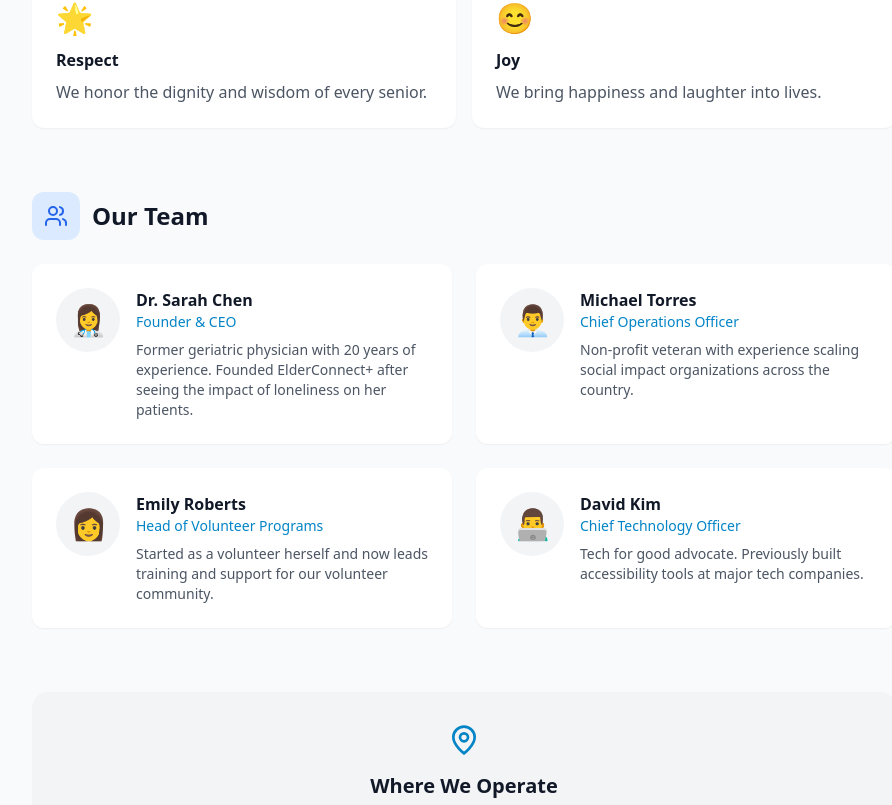
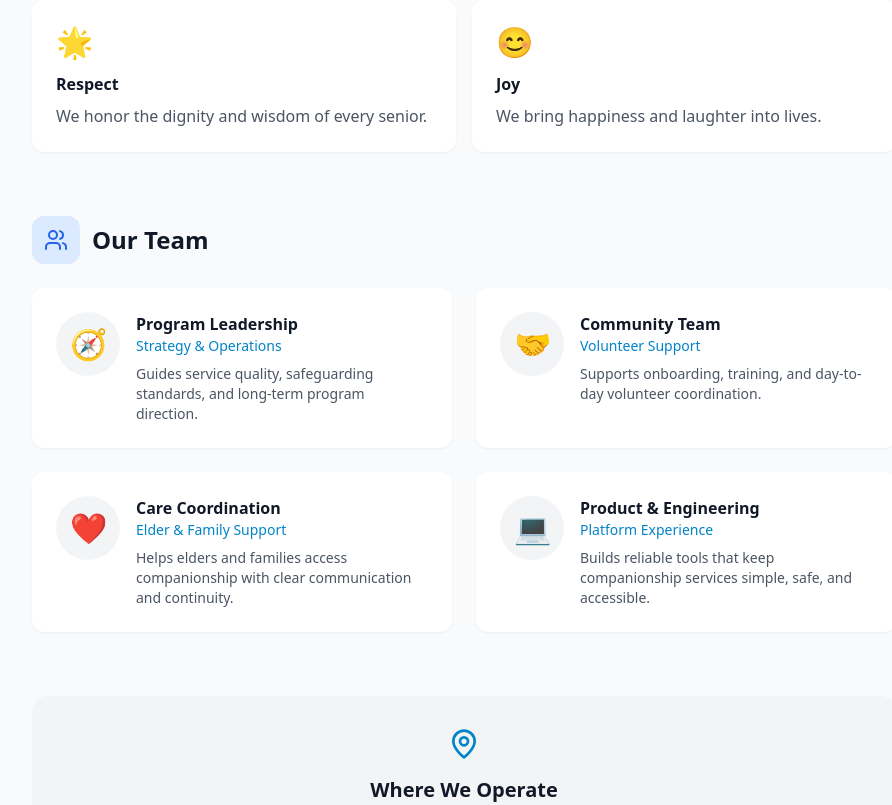
Before and after one commit to scorpionsPD/ElderConnect-, a Next.js app in the folder admin/: page /about in a window 1280 px wide. Shown: the part 1737-2542 px from the top of the page, without its empty margins (176-1068 px from the left). Built offline with nearby package versions, Linux system fonts and the light colour scheme; no server answers.

Commit message:
Finalize launch-safe public copy and remove unverifiable social proof

```diff
--- a/admin/src/pages/about.tsx
+++ b/admin/src/pages/about.tsx
@@ -7,28 +7,28 @@ import PublicLayout from '@/components/PublicLayout';
 
 const team = [
   {
-    name: 'Dr. Sarah Chen',
-    role: 'Founder & CEO',
-    bio: 'Former geriatric physician with 20 years of experience. Founded ElderConnect+ after seeing the impact of loneliness on her patients.',
-    avatar: '👩‍⚕️',
+    name: 'Program Leadership',
+    role: 'Strategy & Operations',
+    bio: 'Guides service quality, safeguarding standards, and long-term program direction.',
+    avatar: '🧭',
   },
   {
-    name: 'Michael Torres',
-    role: 'Chief Operations Officer',
-    bio: 'Non-profit veteran with experience scaling social impact organizations across the country.',
-    avatar: '👨‍💼',
+    name: 'Community Team',
+    role: 'Volunteer Support',
+    bio: 'Supports onboarding, training, and day-to-day volunteer coordination.',
+    avatar: '🤝',
   },
   {
-    name: 'Emily Roberts',
-    role: 'Head of Volunteer Programs',
-    bio: 'Started as a volunteer herself and now leads training and support for our volunteer community.',
-    avatar: '👩',
+    name: 'Care Coordination',
+    role: 'Elder & Family Support',
+    bio: 'Helps elders and families access companionship with clear communication and continuity.',
+    avatar: '❤️',
   },
   {
-    name: 'David Kim',
-    role: 'Chief Technology Officer',
-    bio: 'Tech for good advocate. Previously built accessibility tools at major tech companies.',
-    avatar: '👨‍💻',
+    name: 'Product & Engineering',
+    role: 'Platform Experience',
+    bio: 'Builds reliable tools that keep companionship services simple, safe, and accessible.',
+    avatar: '💻',
   },
 ];
 
@@ -71,11 +71,11 @@ export default function AboutPage() {
           <div className="prose prose-lg text-gray-600 space-y-4">
             <p>
               ElderConnect+ was born from a simple observation: too many seniors spend their days
-              alone, without meaningful human connection. Our founder, Dr. Sarah Chen, saw this
-              firsthand during her 20 years as a geriatric physician.
+              alone, without meaningful human connection. Our team saw this need firsthand
+              through community support work and local care experiences.
             </p>
             <p>
-              In 2020, she decided to do something about it. What started with 10 volunteers
+              In 2020, we decided to do something about it. What started with a small group of volunteers
               visiting seniors in Edinburgh has grown into a community effort spanning towns and cities across the UK.
             </p>
           </div>
--- a/admin/src/pages/faq.tsx
+++ b/admin/src/pages/faq.tsx
@@ -9,7 +9,7 @@ const faqs = {
   elders: [
     {
       question: 'Is ElderConnect+ really free?',
-      answer: 'Yes! ElderConnect+ is 100% free for seniors and their families. We are a non-profit organization funded by donations and grants.',
+      answer: 'ElderConnect+ currently provides core companionship support at no cost to elders and families.',
     },
     {
       question: 'How do I get matched with a volunteer?',
--- a/admin/src/pages/welcome.tsx
+++ b/admin/src/pages/welcome.tsx
@@ -22,8 +22,7 @@ import {
   Gift,
   ArrowRight,
   Menu,
-  X,
-  Quote
+  X
 } from 'lucide-react';
 import Button from '@/components/Button';
 
@@ -61,28 +60,6 @@ const activities = [
   { icon: BookOpen, label: 'Reading Together', color: 'bg-blue-100 text-blue-600' },
   { icon: Music, label: 'Music & Singing', color: 'bg-purple-100 text-purple-600' },
   { icon: Gamepad2, label: 'Games & Puzzles', color: 'bg-green-100 text-green-600' },
-];
-
-// Testimonials
-const testimonials = [
-  {
-    quote: "ElderConnect+ gave me back my sense of purpose. My volunteer Sarah visits every week, and we've become true friends.",
-    name: "Margaret, 78",
-    role: "Elder Member",
-    avatar: "👵",
-  },
-  {
-    quote: "Knowing my mother has regular companionship gives our family such peace of mind. The health updates are invaluable.",
-    name: "David Chen",
-    role: "Family Member",
-    avatar: "👨",
-  },
-  {
-    quote: "Volunteering here has been the most rewarding experience. The elders have so much wisdom to share.",
-    name: "Emily Roberts",
-    role: "Volunteer",
-    avatar: "👩",
-  },
 ];
 
 // Stats
@@ -214,7 +191,7 @@ export default function WelcomePage() {
                   </div>
                   <div className="flex items-center gap-2">
                     <Star className="w-5 h-5 text-yellow-500" />
-                    <span>4.9/5 Rating</span>
+                    <span>Community Feedback</span>
                   </div>
                 </div>
               </div>
@@ -243,7 +220,7 @@ export default function WelcomePage() {
                       </div>
                       <div>
                         <p className="font-semibold text-gray-900">Visit Completed</p>
-                        <p className="text-sm text-gray-500">Margaret & Sarah</p>
+                        <p className="text-sm text-gray-500">Companion Session</p>
                       </div>
                     </div>
                   </div>
@@ -254,8 +231,8 @@ export default function WelcomePage() {
                         <Star className="w-5 h-5 text-yellow-500" />
                       </div>
                       <div>
-                        <p className="font-semibold text-gray-900">5-Star Rating</p>
-                        <p className="text-sm text-gray-500">&quot;Best companion ever!&quot;</p>
+                        <p className="font-semibold text-gray-900">Positive Feedback</p>
+                        <p className="text-sm text-gray-500">Meaningful companionship</p>
                       </div>
                     </div>
                   </div>
@@ -490,32 +467,36 @@ export default function WelcomePage() {
           </div>
         </section>
 
-        {/* Testimonials */}
+        {/* Community Principles */}
         <section className="py-20 bg-gray-50">
           <div className="max-w-7xl mx-auto px-4 sm:px-6 lg:px-8">
             <div className="text-center mb-16">
               <h2 className="text-3xl md:text-4xl font-bold text-gray-900 mb-4">
-                Stories from Our Community
+                What We Prioritize
               </h2>
               <p className="text-xl text-gray-600 max-w-2xl mx-auto">
-                Real experiences from elders, volunteers, and families
+                Clear principles that guide every connection on ElderConnect+
               </p>
             </div>
 
             <div className="grid md:grid-cols-3 gap-8">
-              {testimonials.map((testimonial, index) => (
+              {[
+                {
+                  title: 'Compassionate Matching',
+                  description: 'We focus on compatibility, communication preferences, and practical support needs.',
+                },
+                {
+                  title: 'Safety and Trust',
+                  description: 'Safeguarding checks, clear reporting paths, and responsible community standards.',
+                },
+                {
+                  title: 'Ongoing Support',
+                  description: 'Elders, families, and volunteers can access guidance whenever they need it.',
+                },
+              ].map((item, index) => (
                 <div key={index} className="bg-white rounded-2xl p-8 shadow-sm">
-                  <Quote className="w-10 h-10 text-primary-200 mb-4" />
-                  <p className="text-gray-700 mb-6 italic">&quot;{testimonial.quote}&quot;</p>
-                  <div className="flex items-center gap-4">
-                    <div className="w-12 h-12 bg-gray-100 rounded-full flex items-center justify-center text-2xl">
-                      {testimonial.avatar}
-                    </div>
-                    <div>
-                      <p className="font-semibold text-gray-900">{testimonial.name}</p>
-                      <p className="text-sm text-gray-500">{testimonial.role}</p>
-                    </div>
-                  </div>
+                  <h3 className="text-xl font-semibold text-gray-900 mb-3">{item.title}</h3>
+                  <p className="text-gray-600">{item.description}</p>
                 </div>
               ))}
             </div>
@@ -535,9 +516,8 @@ export default function WelcomePage() {
                 generations, creating meaningful relationships that combat loneliness and isolation.
               </p>
               <p className="text-xl text-gray-600 mb-12 leading-relaxed">
-                We&apos;re a <strong>non-profit organization</strong> run by dedicated staff and powered by
-                volunteers who believe in the power of human connection. Our service is and will always
-                be <strong>completely free</strong> for seniors and their families.
+                We&apos;re a community-focused service run by dedicated staff and powered by
+                volunteers who believe in the power of human connection.
               </p>
 
               <div className="bg-gradient-to-r from-primary-50 to-blue-50 rounded-2xl p-8 md:p-12">
```
